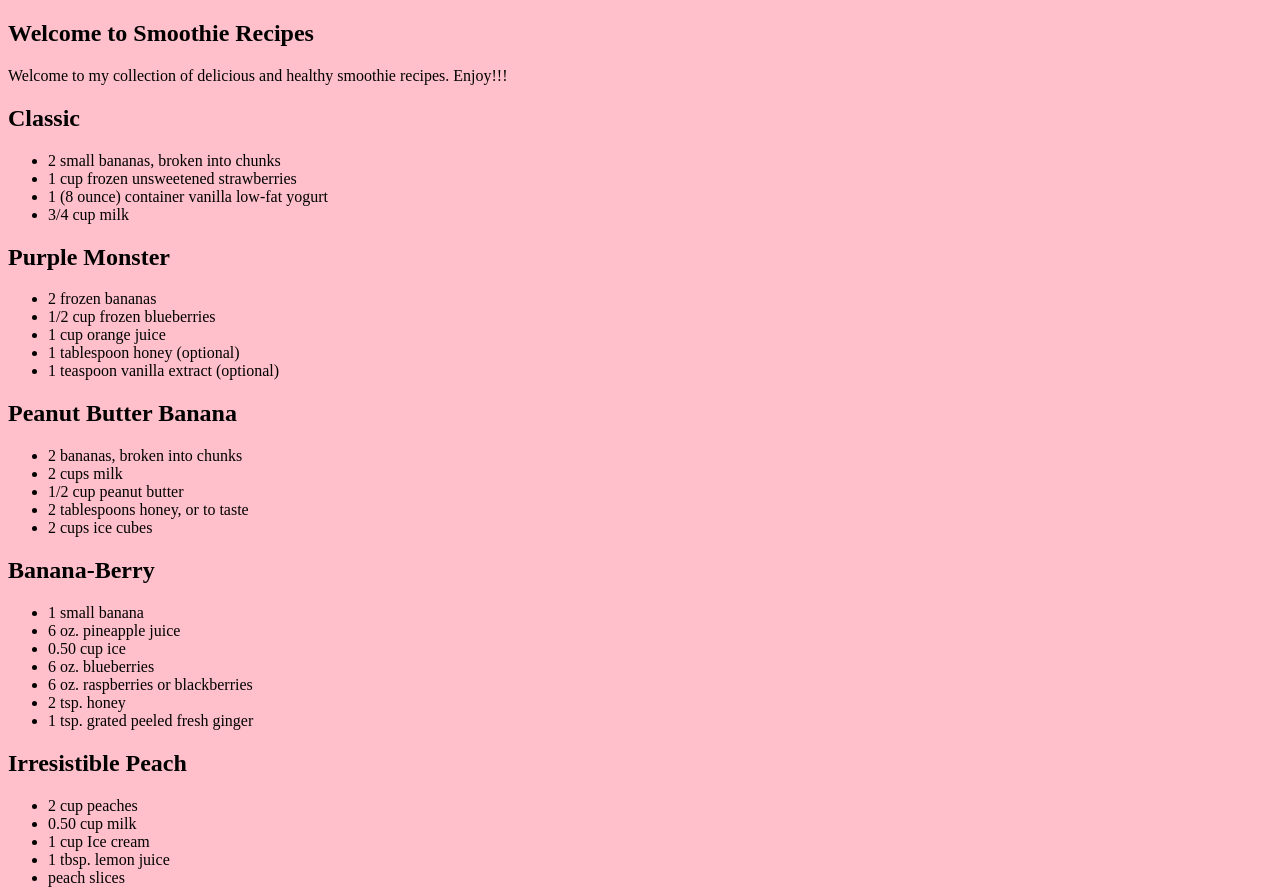
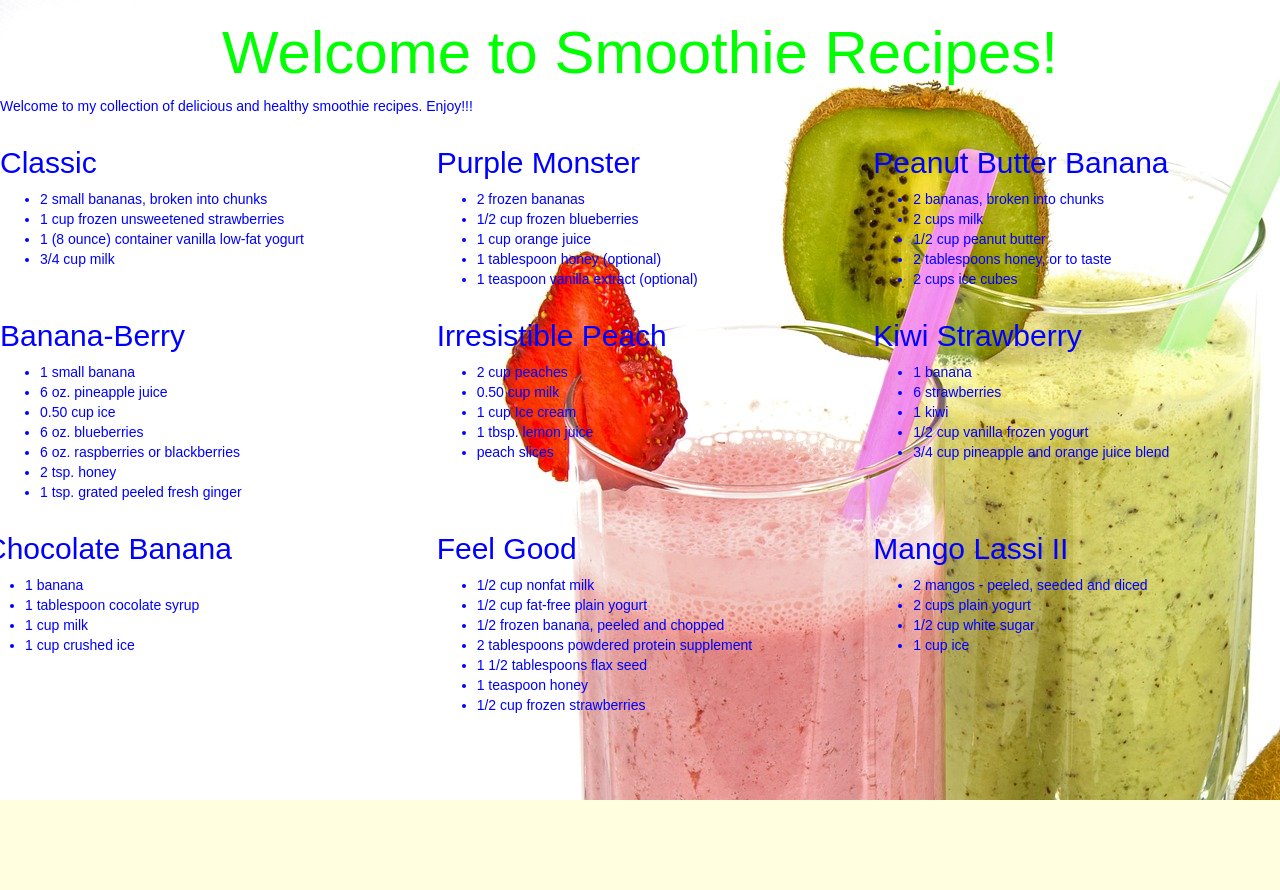
Before and after one commit to ramata/Smoothie-recipe, a plain HTML site: page index.html in a window 1280 px wide. Shown: the top 890 px of the page. After the commit the page ends 800 px from the top, so only its background shows below. Drawn offline with nearby package versions, Linux system fonts and the light colour scheme.

Commit message:
files staged

```diff
--- a/app.css
+++ b/app.css
@@ -1,3 +1,32 @@
 body {
-  background: pink;
+  font-family: fantasy;
+  background-image: url("fruit-cocktails-1446093_1920.jpg");
+  color: blue;
 }
+h1 {
+  font-size: 60px;
+  color: #00ff00;
+  text-align: center;
+
+}
+h2:hover {
+  color: red;
+}
+.small-screen, .medium-screen, .large-screen {
+  display: none;
+}
+@media only screen and (max-width: 399px) {
+  body { background-color: lightblue; }
+  .small-screen { display: block; }
+}
+@media only screen and (min-width: 400px) and (max-width: 767px) {
+   body { background-color: lightgreen; }
+  .small-screen { display: none; }
+  .medium-screen { display: block; }
+}
+@media only screen and (min-width: 768px) {
+   body { background-color: lightyellow; }
+  .small-screen { display: none; }
+  .medium-screen { display: none; }
+  .large-screen { display: block; }
+}
--- a/index.html
+++ b/index.html
@@ -4,19 +4,27 @@
 <head>
   <meta charset="utf-8">
   <title>Smoothies!</title>
+  <link rel="stylesheet" href="https://maxcdn.bootstrapcdn.com/bootstrap/3.3.7/css/bootstrap.min.css">
   <meta name="description" content="Awesome Smoothie Recipes">
   <meta name="author" content="Mike Hopper">
   <link rel="stylesheet" type="text/css" href="app.css">
+  <script src="http://code.jquery.com/jquery-1.10.1.min.js"></script>
+  <script src="https://maxcdn.bootstrapcdn.com/bootstrap/3.3.7/js/bootstrap.min.js"></script>
 </head>
 
 <body>
-
+ <div class=”container”>
+   <p class="small-screen"></p>
+<p class="medium-screen"></p>
+<p class="large-screen"></p>
   <section>
-    <h1>Welcome to Smoothie Recipes</h1>
+<h1>Welcome to Smoothie Recipes!</h1>
     <p>Welcome to my collection of delicious and healthy smoothie recipes. Enjoy!!!</p>
   </section>
 
   <section class="recipes">
+ <div class="row">
+ <div class="col-md-4 ">
    <article class="recipe">
    <h2>Classic</h2>
    <ul>
@@ -25,8 +33,9 @@
      <li>1 (8 ounce) container vanilla low-fat yogurt</li>
      <li>3/4 cup milk</li>
    </ul>
-    </article>
+ </article></div>
 
+ <div class="col-md-4 ">
    <article class="recipe">
    <h2>Purple Monster</h2>
    <ul>
@@ -36,8 +45,9 @@
      <li>1 tablespoon honey (optional)</li>
      <li>1 teaspoon vanilla extract (optional)</li>
    </ul>
-    </article>
+ </article></div>
 
+ <div class="col-md-4 ">
    <article class="recipe">
    <h2>Peanut Butter Banana</h2>
    <ul>
@@ -47,8 +57,10 @@
      <li>2 tablespoons honey, or to taste</li>
      <li>2 cups ice cubes</li>
    </ul>
-    </article>
+ </article></div></div>
 
+<div class="row">
+<div class="col-md-4 ">
 <article class="recipe">
       <h2>Banana-Berry</h2>
       <ul>
@@ -60,8 +72,9 @@
         <li>2 tsp. honey</li>
         <li>1 tsp. grated peeled fresh ginger</li>
       </ul>
-    </article>
+    </article></div>
 
+    <div class="col-md-4 ">
     <article class="recipe">
       <h2>Irresistible Peach</h2>
       <ul>
@@ -71,8 +84,9 @@
         <li>1 tbsp. lemon juice</li>
         <li>peach slices</li>
       </ul>
-    </article>
+    </article></div>
 
+    <div class="col-md-4 ">
     <article class="recipe">
       <h2>Kiwi Strawberry</h2>
       <ul>
@@ -82,18 +96,22 @@
         <li>1/2 cup vanilla frozen yogurt</li>
         <li>3/4 cup pineapple and orange juice blend</li>
       </ul>
-    </article>
+    </article></div></div>
 
+ <div class="row">
+    <div class="col-md-4 ">
     <article class="recipe">
+      <div class="row">
       <h2>Chocolate Banana</h2>
       <ul>
-        <li>1 banana</li
+        <li>1 banana</li>
         <li>1 tablespoon cocolate syrup</li>
-        <li>1 cup milk</li
+        <li>1 cup milk</li>
         <li>1 cup crushed ice</li>
       </ul>
-    </article>
+    </article></div>
 
+    <div class="col-md-4 ">
     <article class="recipe">
      <h2>Feel Good</h2>
       <ul>
@@ -105,8 +123,9 @@
         <li>1 teaspoon honey</li>
         <li>1/2 cup frozen strawberries</li>
       </ul>
-    </article>
+    </article></div>
 
+    <div class="col-md-4 ">
     <article class="recipe">
       <h2>Mango Lassi II</h2>
       <ul>
@@ -115,7 +134,10 @@
         <li>1/2 cup white sugar</li>
         <li>1 cup ice</li>
       </ul>
-    </article>
+    </article></div></div>
+
+  </div>
+</div>
   </section>
 </body>
 </html>
```
Also changed, not shown: fruit-cocktails-1446093_1920.jpg (added), 2 other files. Lines whose indentation alone changed are shown as unchanged.
